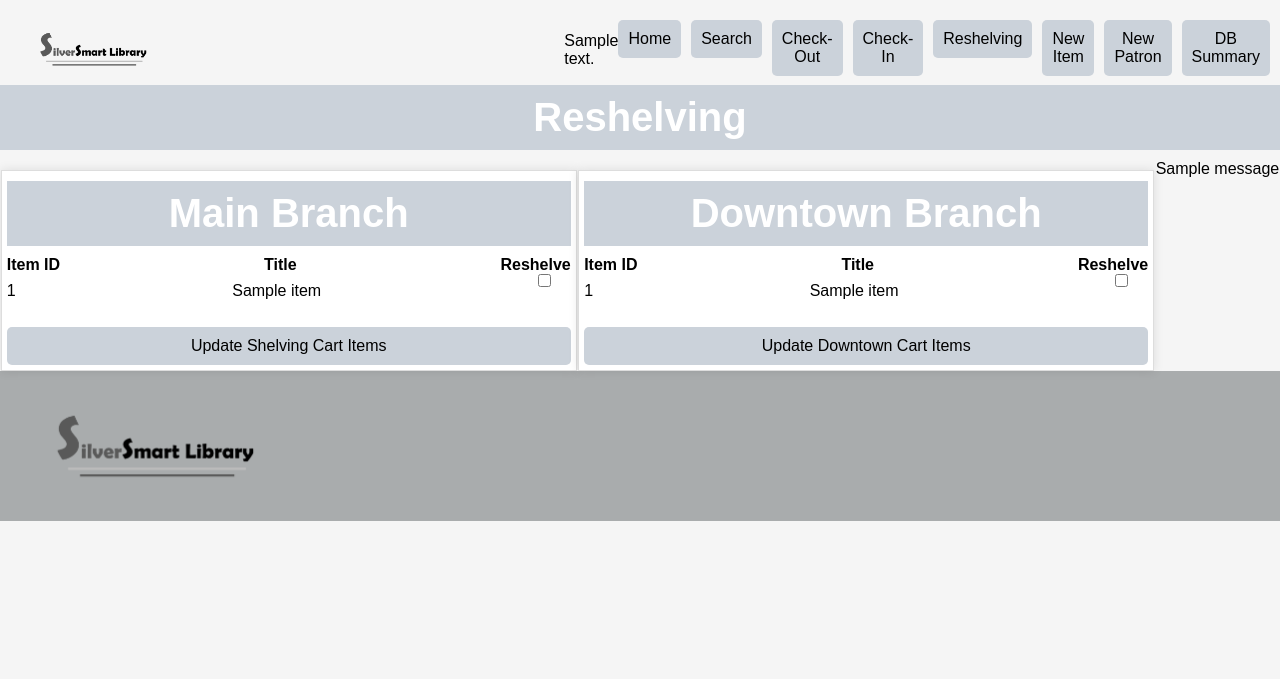
After one commit to morganglis/SilverSmart-Library, a Flask app: template app/templates/shelving.html in a window 1280 px wide. The commit adds this page. Shown: the top 679 px of the page. Run offline with Flask 3, Linux system fonts and the light colour scheme; tables that the repository leaves empty hold one stand-in row (values such as "Sample post"); the template is opened without the code that fills it: values that come from a table or form of the project are taken from there, most other values are stand-ins (such as "Sample title", 1, 10 or a date in 2020); one stand-in notice (Sample message) is shown.

Commit message:
Shelving, fixed some database items for heroku

```diff
--- a/app/model.py
+++ b/app/model.py
@@ -30,6 +30,7 @@ class Item(db.Model):
     itemCondition = db.Column(db.String(50), default="Good")
     isSecure = db.Column(db.Boolean, default=True, nullable=False)
     inTransit = db.Column(db.Boolean, default=False, nullable=False)  # New field to track if item is in transit
+    cartStatus = db.Column(db.String(50), default="None") # New field for shelving cart status
 
     # Relationships
     checkouts = db.relationship('Checkout', backref='item', lazy='dynamic')
--- a/app/routes.py
+++ b/app/routes.py
@@ -201,20 +201,23 @@ def checkin():
                 item.itemCondition = "Damaged"
                 item.isAvailable = False
                 item.isCheckedOut = False
+                item.cartStatus = "Damaged"
                 if patron.itemsRented > 0:
                     patron.itemsRented -= 1
                 flash(f'Place {item_id} in damaged bin.', 'warning')
-            elif item.itemBranch != 'Main':
+            elif item.itemBranch == 2:
                 item.isCheckedOut = False # item is checked in
                 item.isAvailable = False # item is not available because it is in transit
                 item.inTransit = True  # Show that the item is in cart for transit
+                item.cartStatus = "DowntownCart"
                 if patron.itemsRented > 0:
                     patron.itemsRented -= 1
-                flash(f'Item {item_id} should be placed in {item.itemBranch} cart.', 'info')
+                flash(f'Item {item_id} should be placed in downtown cart.', 'info')
             else:
                 item.isCheckedOut = False
                 item.isAvailable = True
                 item.isSecure = True
+                item.cartStatus = "ShelvingCart"
                 if patron.itemsRented > 0:
                     patron.itemsRented -= 1
                 flash(f'Item {item_id} should be placed in shelving cart.', 'info')
@@ -438,8 +441,10 @@ def search():
             author = Author.query.filter_by(lastName=author_lastName).first()
 
             if not author:
-                flash(f'No author found with name "{author_lastName}".', 'error')
+                flash(f'No author found with last name "{author_lastName}".', 'error')
             else:
+                # Use the relationship to get items authored by the found author
+                authored_books = author.items.all()
                 return render_template('search.html', author=author, authored_books=authored_books)
 
     if request.method == 'GET':
@@ -456,6 +461,38 @@ def search():
             checked_out = []
 
     return render_template('search.html', patron=patron, item=item, author=author, damaged_books=damaged_books, checked_out=checked_out, authored_books=authored_books)
+
+@app.route('/shelving', methods=['GET', 'POST'])
+def shelving():
+    if request.method == 'POST':
+        # Handle the update logic for Shelving Cart items
+        shelving_item_ids = request.form.getlist('shelving_item_ids')
+        for item_id in shelving_item_ids:
+            update_item_status(item_id)
+
+        # Handle the update logic for Downtown Cart items
+        downtown_item_ids = request.form.getlist('downtown_item_ids')
+        for item_id in downtown_item_ids:
+            update_item_status(item_id)
+
+        db.session.commit()
+        flash('Items updated successfully')
+
+    # Fetch items for display
+    shelving_cart_items = Item.query.filter_by(cartStatus="ShelvingCart").all()
+    downtown_cart_items = Item.query.filter_by(cartStatus="DowntownCart").all()
+
+    return render_template('shelving.html',
+                           shelving_cart_items=shelving_cart_items,
+                           downtown_cart_items=downtown_cart_items)
+
+def update_item_status(item_id):
+    item = Item.query.get(item_id)
+    if item:
+        item.cartStatus = "None"
+        item.isSecure = True
+        item.inTransit = False
+        item.isAvailable = True
 
 def seed_database():
     # Delete records from all tables
@@ -475,13 +512,13 @@ def seed_database():
     with db.engine.connect() as connection:
         trans = connection.begin()  # Start a new transaction
 
-        if db_dialect == 'sqlite':
-            sqlite_tables = ['author', 'patron', 'item', 'checkout', 'item_type', 'branch', 'checkin']
-            for table in sqlite_tables:
-                connection.execute(text(f"DELETE FROM sqlite_sequence WHERE name='{table}'"))
-                print(f"SQLite sequence for table '{table}' reset")
+        # if db_dialect == 'sqlite':
+        #     sqlite_tables = ['Author', 'Patron', 'Item', 'Checkout', 'Item_type', 'Branch', 'Checkin']
+        #     for table in sqlite_tables:
+        #         connection.execute(text(f"DELETE FROM sqlite_sequence WHERE name='{table}'"))
+        #         print(f"SQLite sequence for table '{table}' reset")
 
-        elif db_dialect == 'postgresql':
+        if db_dialect == 'postgresql':
             postgres_sequences = [
                 '"author_authorID_seq"', '"patron_patronID_seq"', '"item_itemID_seq"',
                 '"checkout_checkoutID_seq"', '"item_type_typeID_seq"', '"branch_branchID_seq"',
--- a/app/templates/database_overview.html
+++ b/app/templates/database_overview.html
@@ -137,6 +137,7 @@
             <td>{{ item.isAvailable }}</td>
             <td>{{ item.itemCondition }}</td>
             <td>{{ item.isSecure }}</td>
+            <td>{{item.cartStatus}}</td>
         </tr>
         {% endfor %}
     </table>
--- a/app/templates/database_summary.html
+++ b/app/templates/database_summary.html
@@ -54,6 +54,7 @@
             <td>{{ item.itemTitle }}</td>
             <td>{{ item.publishDate }}</td>
             <td>{{ item.itemBranch }}</td>
+            <td>{{ item.cartStatus }}</td>
         </tr>
         {% endfor %}
     </table>
--- a/app/templates/header.html
+++ b/app/templates/header.html
@@ -22,7 +22,7 @@
                     <li><a class="nav-button" href="{{ url_for('search') }}">Search</a></li>
                     <li><a class="nav-button" href="{{ url_for('checkout') }}">Check-Out</a></li>
                     <li><a class="nav-button" href="{{ url_for('checkin') }}">Check-In</a></li>
-                    <li><a class="nav-button" href="{{ url_for('library') }}">Reshelving</a></li>
+                    <li><a class="nav-button" href="{{ url_for('shelving') }}">Reshelving</a></li>
                     <li><a class="nav-button" href="{{ url_for('add_item') }}">New Item</a></li>
                     <li><a class="nav-button" href="{{ url_for('add_patron') }}">New Patron</a></li>
                     <li><a class="nav-button" href="{{ url_for('database_overview') }}">DB Summary</a></li>
--- /dev/null
+++ b/app/templates/shelving.html
@@ -0,0 +1,147 @@
+{% include 'header.html' %}
+<style>
+        body {
+            font-family: Arial, sans-serif;
+            background-color: #f5f5f5;
+            margin: 0;
+            padding-top: 80px;
+        }
+        .main-content1{
+            min-height: calc(75vh - 80px);
+        }
+        h2 {
+            background-color: rgb(203, 210, 218);
+            color: #fff;
+            margin-top: 5px;
+            margin-bottom: 10px;
+            padding: 10px;
+            text-align: center;
+        }
+        form {
+            max-width: 600px;
+            margin: 0 auto;
+            padding: 5px;
+            background-color: #fff;
+            border: 1px solid #ddd;
+            box-shadow: 0 0 10px rgba(0, 0, 0, 0.1);
+        }
+        label {
+            display: block;
+            margin-bottom: 5px;
+        }
+        input[type="text"], input[type="number"] {
+            width: 95%;
+            padding: 10px;
+            margin-bottom: 10px;
+            border: 1px solid #ccc;
+            border-radius: 5px;
+        }
+        button {
+            display: block;
+            width: 100%;
+            padding: 10px;
+            background-color: rgb(203, 210, 218);
+            color: black;
+            border: none;
+            border-radius: 5px;
+            cursor: pointer;
+        }
+        button:hover {
+            background-color: rgb(71, 74, 74);
+        }
+        p {
+            font-weight: bold;
+            text-align: center;
+        }
+        ul {
+            list-style-type: none;
+            padding: 0;
+        }
+        ul li {
+            margin-bottom: 5px;
+        }
+        .forms-container {
+            display: flex;
+            justify-content: space-around;
+            flex-wrap: wrap;
+        }
+        .form-container {
+            flex-basis: 45%; /* Adjust width of each form container */
+            margin-top: 10px;
+        }
+        .item-list {
+            display: flex;
+            flex-direction: column;
+        }
+        .item {
+            display: flex;
+            justify-content: space-between;
+            align-items: center;
+        }
+        .item-header {
+            font-weight: bold;
+            display: flex;
+            justify-content: space-between;
+        }
+    </style>
+
+<body>
+<h2 style="text-align: center;">Reshelving</h2>
+    <div class="main-content1">
+
+    <div class="forms-container">
+        <div class="form-container">
+            <form action="/shelving" method="post">
+                <h2>Main Branch</h2>
+                <div class="item item-header">
+                    <span>Item ID</span>
+                    <span>Title</span>
+                    <span>Reshelve</span>
+                </div>
+
+                {% for item in shelving_cart_items %}
+                    <div class="item">
+                        <span>{{ item.itemID }}</span>
+                        <span>{{ item.itemTitle }}</span>
+                        <input type="checkbox" name="shelving_item_ids" value="{{ item.itemID }}">
+                    </div>
+                {% endfor %}
+
+                <button type="submit" style="margin-top: 20px;">Update Shelving Cart Items</button>
+            </form>
+        </div>
+
+        <div class="form-container">
+            <form action="/shelving" method="post">
+                <h2>Downtown Branch</h2>
+                <div class="item item-header">
+                    <span>Item ID</span>
+                    <span>Title</span>
+                    <span>Reshelve</span>
+                </div>
+
+                {% for item in downtown_cart_items %}
+                    <div class="item">
+                        <span>{{ item.itemID }}</span>
+                        <span>{{ item.itemTitle }}</span>
+                        <input type="checkbox" name="downtown_item_ids" value="{{ item.itemID }}">
+                    </div>
+                {% endfor %}
+
+                <button type="submit" style="margin-top: 20px;">Update Downtown Cart Items</button>
+            </form>
+        </div>
+        <div class="flash-messages">
+        {% with messages = get_flashed_messages(category_filter=["success"]) %}
+            {% if messages %}
+                {% for message in messages %}
+                    <div class="alert alert-success">{{ message }}</div>
+                {% endfor %}
+            {% endif %}
+        {% endwith %}
+    </div>
+    </div>
+
+{{ toastr.include_toastr_js() }}
+</body>
+{% include 'footer.html' %}
```
Also changed, not shown: app/templates/search.html (+22 -6 lines).
